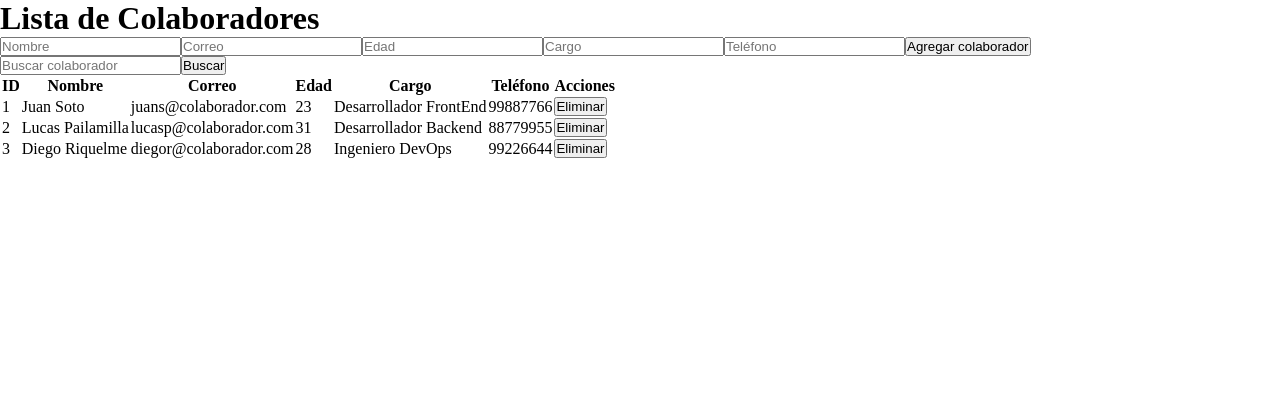
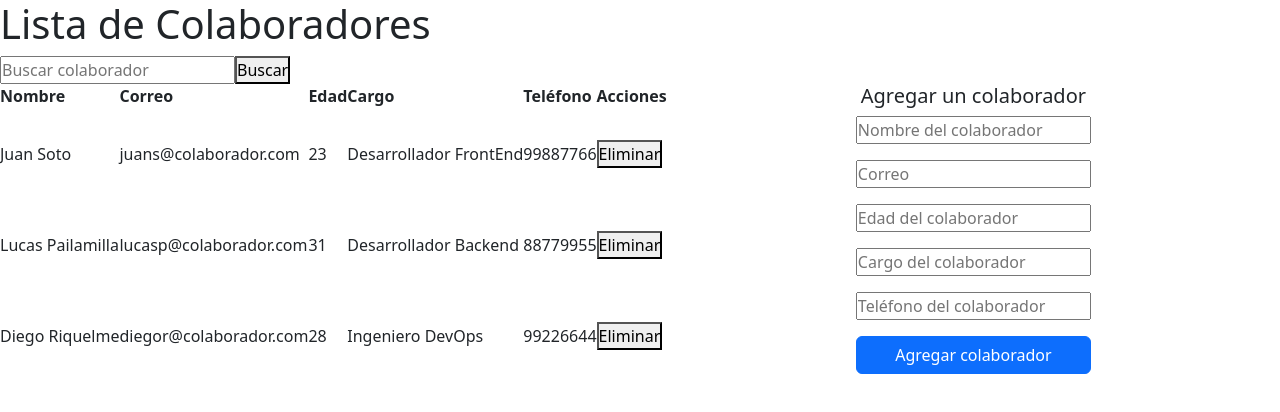
Before and after one commit to kunzagk/desafio03, a React (Vite) app: page / in a window 1280 px wide. Shown: the top 412 px of the page. Built offline with nearby package versions, Linux system fonts and the light colour scheme.

Commit message:
dejando ok tabla agregar colaboradores/alarma

```diff
--- a/package.json
+++ b/package.json
@@ -10,7 +10,9 @@
     "preview": "vite preview"
   },
   "dependencies": {
+    "bootstrap": "^5.3.0",
     "react": "^18.2.0",
+    "react-bootstrap": "^2.7.4",
     "react-dom": "^18.2.0"
   },
   "devDependencies": {
--- a/src/App.jsx
+++ b/src/App.jsx
@@ -1,13 +1,12 @@
 import React, { useState } from 'react';
+import "bootstrap/dist/css/bootstrap.min.css";
 import Listado from './components/listado.jsx';
 import Formulario from './components/formulario.jsx';
 import Buscador from './components/buscador.jsx';
-import Alert from './components/alert.jsx';
 import { BaseColaboradores } from './assets/js/colaboradores.js';
 
 const App = () => {
   const [colaboradores, setColaboradores] = useState(BaseColaboradores);
-  const [alerta, setAlerta] = useState(null);
 
   const agregarColaborador = (nuevoColaborador) => {
     setColaboradores([...colaboradores, nuevoColaborador]);
@@ -30,20 +29,14 @@ const App = () => {
     setColaboradores(colaboradoresFiltrados);
   };
 
-  const mostrarAlerta = (mensaje, tipo) => {
-    setAlerta({ mensaje, tipo });
-    setTimeout(() => {
-      setAlerta(null);
-    }, 3000);
-  };
-
   return (
     <div>
       <h1>Lista de Colaboradores</h1>
-      {alerta && <Alert mensaje={alerta.mensaje} tipo={alerta.tipo} />}
-      <Formulario agregarColaborador={agregarColaborador} mostrarAlerta={mostrarAlerta} />
       <Buscador filtrarColaboradores={filtrarColaboradores} />
-      <Listado colaboradores={colaboradores} eliminarColaborador={eliminarColaborador} />
+      <div className="d-flex justify-content-center">
+        <Listado colaboradores={colaboradores} eliminarColaborador={eliminarColaborador} />
+        <Formulario agregarColaborador={agregarColaborador} />
+      </div>
     </div>
   );
 };
--- a/src/components/alert.jsx
+++ b/src/components/alert.jsx
@@ -1,10 +1,11 @@
 import React from 'react';
+import { Alert as BootstrapAlert } from 'react-bootstrap';
 
 const Alert = ({ mensaje, tipo }) => {
   return (
-    <div className={`alert alert-${tipo}`} role="alert">
-      {mensaje}
-    </div>
+      <BootstrapAlert variant={tipo}>
+          {mensaje}
+      </BootstrapAlert>
   );
 };
 
--- a/src/components/formulario.jsx
+++ b/src/components/formulario.jsx
@@ -1,17 +1,25 @@
 import React, { useState } from 'react';
+import { Form, Button, Container, Row, Col } from "react-bootstrap";
+import Alert from "./alert.jsx"
 
-const Formulario = ({ agregarColaborador, mostrarAlerta }) => {
+
+const Formulario = ({ agregarColaborador}) => {
   const [nombre, setNombre] = useState('');
   const [correo, setCorreo] = useState('');
   const [edad, setEdad] = useState('');
   const [cargo, setCargo] = useState('');
   const [telefono, setTelefono] = useState('');
+  const [mostrarAlerta, setMostrarAlerta] = useState(false);
+  const [mensajeAlerta, setMensajeAlerta] = useState('');
+  const [tipoAlerta, setTipoAlerta] = useState('');
 
   const agregarColaboradorNuevo = (e) => {
     e.preventDefault();
 
     if (!nombre || !correo || !edad || !cargo || !telefono) {
-      mostrarAlerta('Por favor, completa todos los campos', 'danger');
+      setMensajeAlerta('Por favor, completa todos los campos');
+      setTipoAlerta('danger');
+      setMostrarAlerta(true);
       return;
     }
 
@@ -25,7 +33,9 @@ const Formulario = ({ agregarColaborador, mostrarAlerta }) => {
     };
 
     agregarColaborador(nuevoColaborador);
-    mostrarAlerta('Colaborador agregado exitosamente', 'success');
+    setMensajeAlerta('Colaborador agregado exitosamente');
+    setTipoAlerta('success');
+    setMostrarAlerta(true);
 
     setNombre('');
     setCorreo('');
@@ -35,39 +45,64 @@ const Formulario = ({ agregarColaborador, mostrarAlerta }) => {
   };
 
   return (
+    <Container  style={{backgroundColor: 'white', borderRadius: '10px', width:'350px'}}>
+      <Row className="justify-content-center">
+        <Col md="auto" >
+          <h5 className="text-center">Agregar un colaborador</h5>
           <form onSubmit={agregarColaboradorNuevo}>
+            <Form.Group className="mb-3">
               <input
+                className="w-100"
                 type="text"
-        placeholder="Nombre"
+                placeholder="Nombre del colaborador"
                 value={nombre}
                 onChange={(e) => setNombre(e.target.value)}
               />
+            </Form.Group>
+            <Form.Group className="mb-3">
               <input
-        type="email"
+                className="w-100"
+                type="Email"
                 placeholder="Correo"
                 value={correo}
                 onChange={(e) => setCorreo(e.target.value)}
               />
+            </Form.Group>
+            <Form.Group className="mb-3">
               <input
+                className="w-100"
                 type="number"
-        placeholder="Edad"
+                placeholder="Edad del colaborador"
                 value={edad}
                 onChange={(e) => setEdad(e.target.value)}
               />
+            </Form.Group>
+            <Form.Group className="mb-3">
             <input
+              className="w-100"
               type="text"
-        placeholder="Cargo"
+              placeholder="Cargo del colaborador"
               value={cargo}
               onChange={(e) => setCargo(e.target.value)}
             />
+            </Form.Group>
+            <Form.Group className="mb-3">
             <input
+              className="w-100"
               type="tel"
-        placeholder="Teléfono"
+              placeholder="Teléfono del colaborador"
               value={telefono}
               onChange={(e) => setTelefono(e.target.value)}
             />
-      <button type="submit">Agregar colaborador</button>
+            </Form.Group>
+            <div>
+              <button className="w-100 mb-2 btn btn-primary" type="submit">Agregar colaborador</button>
+            </div>
+            <div>{mostrarAlerta && <Alert mensaje={mensajeAlerta} tipo={tipoAlerta} />}</div>
           </form>
+        </Col>
+      </Row>
+    </Container>
   );
 };
 
--- a/src/components/listado.jsx
+++ b/src/components/listado.jsx
@@ -1,11 +1,11 @@
 import React from 'react';
+import Table from "react-bootstrap/Table";
 
 const Listado = ({ colaboradores, eliminarColaborador }) => {
   return (
-    <table className="table">
+    <table className="Table">
       <thead>
         <tr>
-          <th>ID</th>
           <th>Nombre</th>
           <th>Correo</th>
           <th>Edad</th>
@@ -17,7 +17,6 @@ const Listado = ({ colaboradores, eliminarColaborador }) => {
       <tbody>
         {colaboradores.map((colaborador) => (
           <tr key={colaborador.id}>
-            <td>{colaborador.id}</td>
             <td>{colaborador.nombre}</td>
             <td>{colaborador.correo}</td>
             <td>{colaborador.edad}</td>
```
Also changed, not shown: .eslintrc.cjs, src/main.css (line endings or trailing spaces), 1 other file (tests, documents, lock files or other folders). Lines whose indentation alone changed are shown as unchanged.
